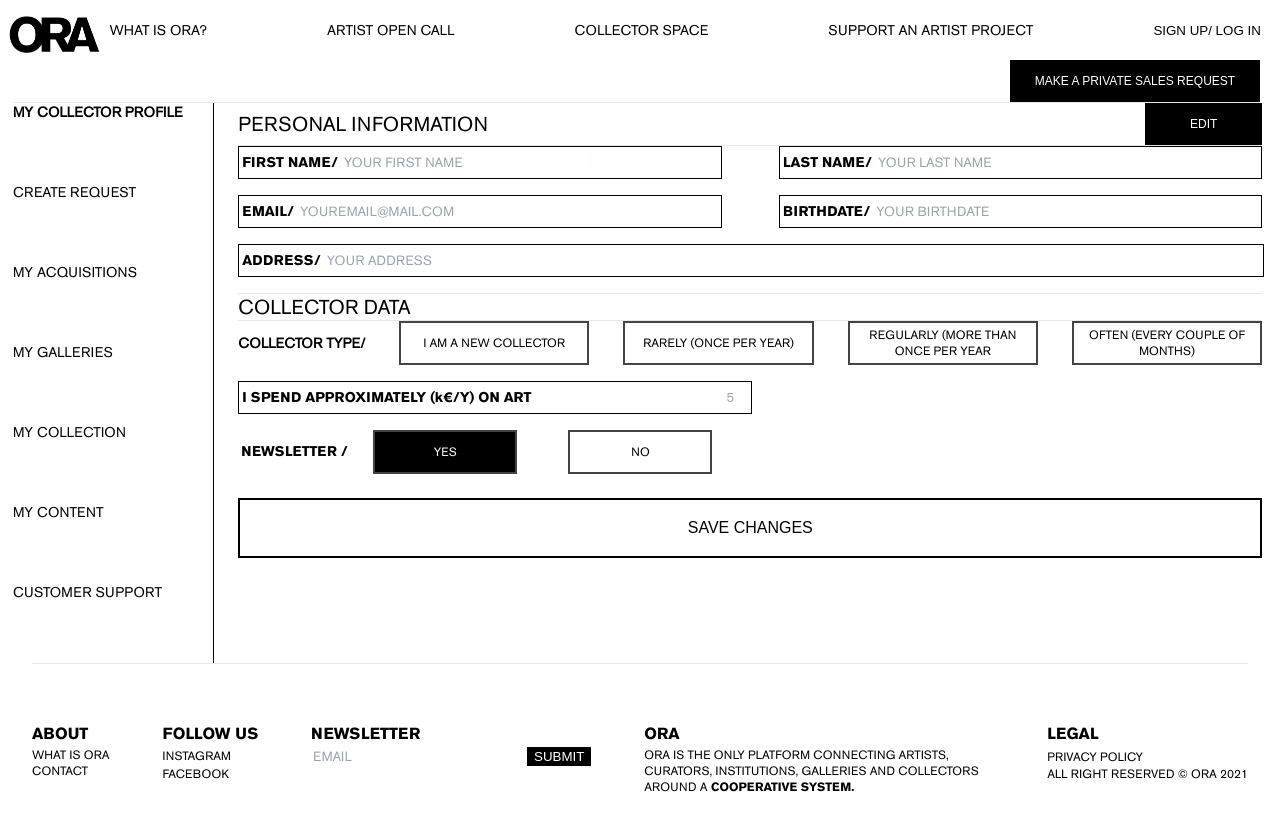
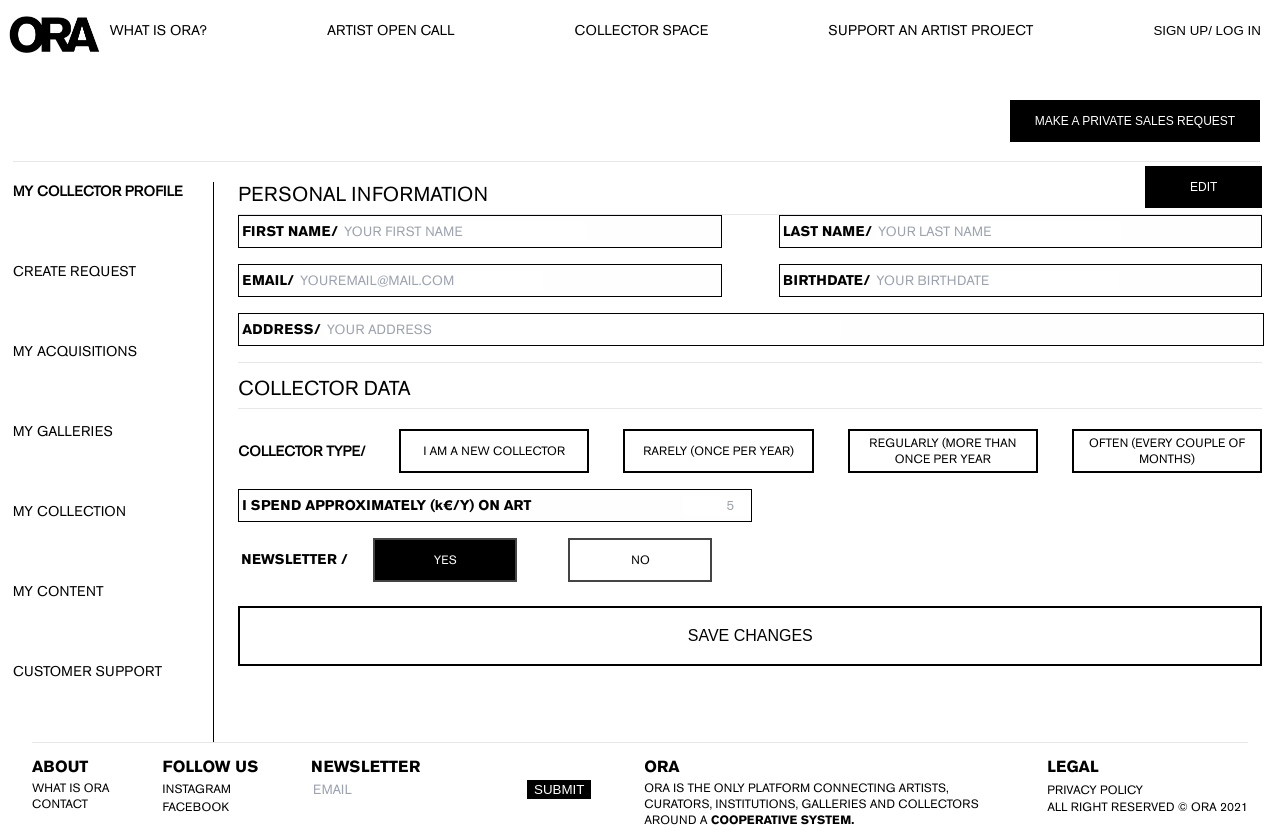
Before and after one commit to ORA-Arts/ora-prototype, a React (Create React App) app in the folder client/: page /collector/profile in a window 1280 px wide. Before the commit the page ends 800 px from the top, so only its background shows below. Built offline with nearby package versions, Linux system fonts and the light colour scheme; no server answers.

Commit message:
css fixes

```diff
--- a/client/src/components/CollectorProfile/CollectorProfile.css
+++ b/client/src/components/CollectorProfile/CollectorProfile.css
@@ -1,5 +1,6 @@
 
 #collectorProfile {
+  margin-top: 5vh;
   margin-left:13px;
   margin-right: 20px;
 }
@@ -10,6 +11,7 @@
 }
 
 #formContainerField {
+  margin-top: 0.5vw;
   margin-left: 2vw;
   width: auto;
 }
@@ -24,6 +26,7 @@
   background-color: black;
   border: 2px solid black;
   text-transform: uppercase;
+  margin-bottom: 1.5vw;
 }
 
 .collectorHeader .btnPrivate:hover {
@@ -64,12 +67,19 @@
 
 .personalInformation {
   width: 100%;
+  height: 5vh;
   display: flex;
   justify-content: space-between;
   align-items: center;
+  margin-top: 5px;
+}
+
+.personalInformation .btnContainer {
+margin-bottom: 1vw;
 }
 
 .collectorType{
+  margin-top: 20px;
   width: 80vw;;
   display: flex;
   justify-content: space-between;
@@ -102,7 +112,7 @@
   background-color:white;
   padding: 5px 10px;
   font-size: 12px;
-  border: 2px solid #444;
+  border: 2px solid black;
   width: 13vw;
   height: 30px;
 }
@@ -111,11 +121,11 @@ input:-webkit-autofill,
 input:-webkit-autofill:hover,
 input:-webkit-autofill:focus,
 input:-webkit-autofill:active {
-    transition: background-color 5000s ease-in-out 0s;
+    transition: background-color 5000s ease-in-out 1s;
 }
 
-.behaviourCheck label input[type="radio"]:checked {
-  background-color:green;
+.behaviourCheck input[type="radio"]:checked {
+  background-color:rgb(153, 161, 153);
   color: white;
 }
 
--- a/client/src/components/CollectorSideBar/CollectorSideBar.css
+++ b/client/src/components/CollectorSideBar/CollectorSideBar.css
@@ -1,4 +1,5 @@
 .collector-sidebar {
+    margin-top: 20px;
     width: 15.6vw;
 }
 
```
